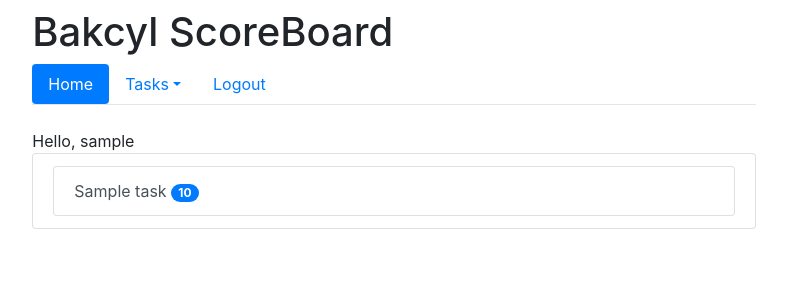
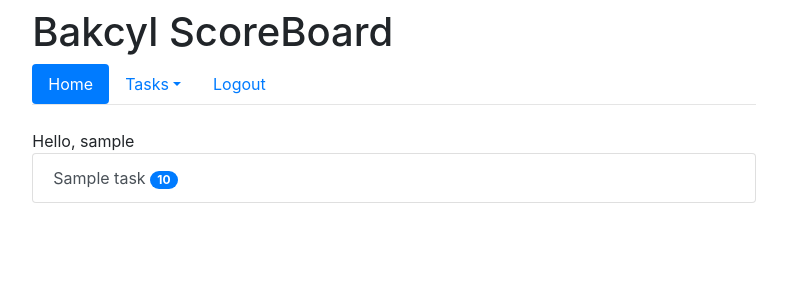
Before and after one commit to patkaczm/bakcyl-scorebaord, a Django app: page / in a window 1280 px wide. Shown: the top 300 px of the page, without its empty margins (326-1113 px from the left). Run offline with Django 3.2, Linux system fonts and the light colour scheme; a user stored in the database is signed in; tables that the repository leaves empty hold one stand-in row (values such as "Sample post"); some libraries are stand-ins or nearby versions.

Commit message:
better look

```diff
--- a/bakcyl_scoreboard/templates/bakcyl_scoreboard/dashboard.html
+++ b/bakcyl_scoreboard/templates/bakcyl_scoreboard/dashboard.html
@@ -11,13 +11,13 @@
         <div>
             {% if tasks %}
                 <div class="list-group">
+                    <ul class="list-group">
                     {% for task in tasks %}
-                    <ul class="list-group">
-                        <li class="list-group-item d-flex justify-content-between align-items-center">
+                        <li class="d-flex justify-content-between align-items-center">
                             <a href="/task/{{task.id}}" class="list-group-item list-group-item-action"> {{task.name}} <span class="badge badge-primary badge-pill">{{task.max_score}}</span></a>
                         </li>
+                    {% endfor %}
                     </ul>
-                    {% endfor %}
                 </div>
             {% else %}
                 There is no task yet.
--- a/bakcyl_scoreboard/templates/base.html
+++ b/bakcyl_scoreboard/templates/base.html
@@ -34,7 +34,7 @@
                                 <a class="nav-link dropdown-toggle" data-toggle="dropdown" href="#">Tasks</a>
                                 <div class="dropdown-menu ">
                                     {% for task in tasks %}
-                                    <a href="/task/{{task.id}}" class="dropdown-item list-group-item list-group-item-action"> {{task.name}}</a>
+                                    <a href="/task/{{task.id}}" class="dropdown-item"> {{task.name}}</a>
                                     {% endfor %}
                                 </div>
                             </li>
```
